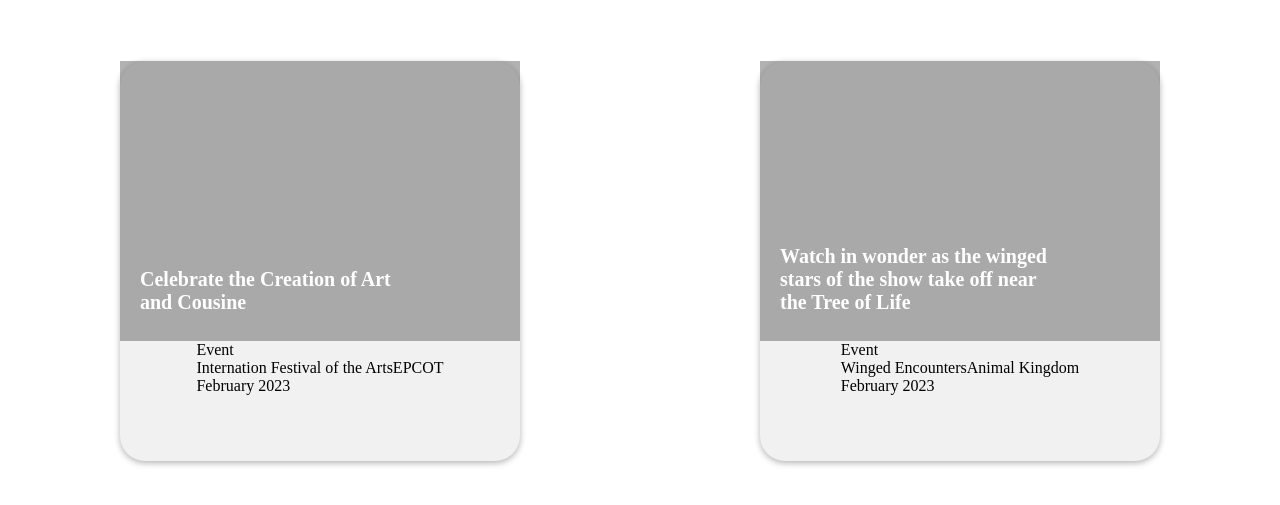
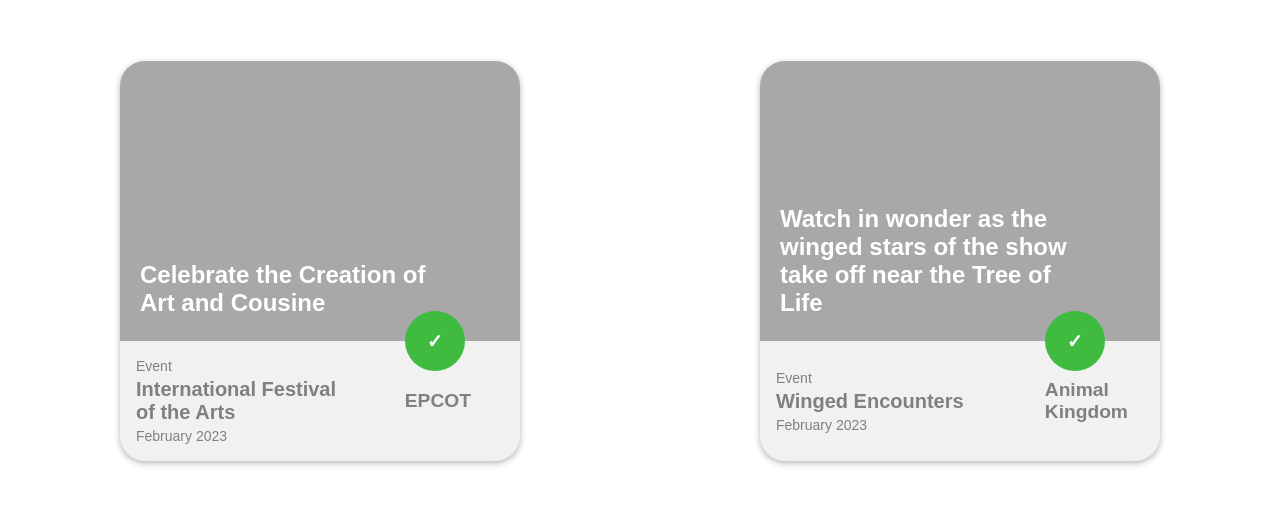
Before and after one commit to daviseagull/web-mobile, a plain HTML site: page Disney/Card.html in a window 1280 px wide. Shown: the part 139-644 px from the top of the page. Drawn offline with Linux system fonts and the light colour scheme.

Commit message:
finished development of Disney html

```diff
--- a/Disney/Card.html
+++ b/Disney/Card.html
@@ -6,35 +6,60 @@
 		<meta name="viewport" content="width=device-width, initial-scale=1.0" />
 		<link rel="stylesheet" type="text/css" href="style.css" />
 		<title>Eventos Disney</title>
+		<!-- NOME: DAVI GOMES SEAGULL TIA: 31746357 -->
 	</head>
 	<body>
 		<article class="flex-container">
 			<section class="card">
-				<aside class="epcot">
-					<h1>Celebrate the Creation of Art and Cousine</h1>
-				</aside>
+				<figure class="epcot">
+					<p>Celebrate the Creation of Art and Cousine</p>
+				</figure>
 				<main>
-					<div>
-						<div class="menor">Event</div>
-						<div class="maior">Internation Festival of the Arts</div>
-						<div class="menor">February 2023</div>
-					</div>
-					<div>EPCOT</div>
+					<article>
+						<p>Event</p>
+						<h1>International Festival of the Arts</h1>
+						<p>February 2023</p>
+					</article>
+					<aside>
+						<div class="button">✓</div>
+						<p>EPCOT</p>
+					</aside>
 				</main>
 			</section>
+
 			<section class="card">
-				<aside class="animal-kingdom">
-					<h1>Watch in wonder as the winged stars of the show take off near the Tree of Life</h1>
-				</aside>
+				<figure class="animal-kingdom">
+					<p>Watch in wonder as the winged stars of the show take off near the Tree of Life</p>
+				</figure>
 				<main>
-					<div>
-						<div class="menor">Event</div>
-						<div class="maior">Winged Encounters</div>
-						<div class="menor">February 2023</div>
-					</div>
-					<div>Animal Kingdom</div>
+					<article>
+						<p>Event</p>
+						<h1>Winged Encounters</h1>
+						<p>February 2023</p>
+					</article>
+					<aside>
+						<div class="button">✓</div>
+						<p>Animal Kingdom</p>
+					</aside>
 				</main>
 			</section>
+
+			<!-- <section class="card">
+				<figure class="image animal-kingdom">
+					<h1>Watch in wonder as the winged stars of the show take off near the Tree of Life</h1>
+				</figure>
+				<main>
+					<article>
+						<h2 class="menor">Event</h2>
+						<h1 class="maior">Winged Encounters</h1>
+						<h2 class="menor">February 2023</h2>
+					</article>
+					<aside>
+						<div class="button">✓</div>
+						<p>Animal Kingdom</p>
+					</aside>
+				</main>
+			</section> -->
 		</article>
 	</body>
 </html>
--- a/Disney/style.css
+++ b/Disney/style.css
@@ -1,6 +1,7 @@
 body {
 	margin: 0;
 	padding: 0;
+	font-family: sans-serif;
 }
 
 .flex-container {
@@ -24,7 +25,8 @@ body {
 	box-shadow: 0px 2px 6px rgba(0, 0, 0, 0.3);
 }
 
-aside {
+figure {
+	margin: 0;
 	display: flex;
 	flex-direction: row;
 	align-items: end;
@@ -34,20 +36,53 @@ aside {
 	background-blend-mode: color;
 	background-position: 50% 10%;
 	background-size: cover;
+	border-top-left-radius: 25px;
+	border-top-right-radius: 25px;
 	width: 400px;
 	height: 70%;
 }
 
-aside h1 {
+figure p {
 	padding-left: 5%;
-	width: 70%;
+	font-weight: bold;
+	font-size: 24px;
+	width: 75%;
 }
 
 main {
 	display: flex;
 	flex-direction: row;
+	width: 100%;
+	height: 30%;
+	color: grey;
+}
+
+main aside {
+	display: flex;
 	align-items: center;
-	justify-items: end;
+	width: 30%;
+	font-weight: bold;
+	font-size: larger;
+	color: grey;
+}
+
+main article {
+	display: flex;
+	flex-direction: column;
+	justify-content: center;
+	margin-left: 16px;
+	width: 70%;
+}
+
+main article h1 {
+	margin: 4px 0;
+	font-size: 20px;
+	width: 80%;
+}
+
+main article p {
+	margin: 0;
+	font-size: 14px;
 }
 
 .epcot {
@@ -58,27 +93,18 @@ main {
 	background-image: url('assets/IMG_1171.JPG');
 }
 
-.card img {
-	width: 100%;
-	height: auto;
-	margin-bottom: 20px;
+.button {
+	width: 60px;
+	height: 60px;
+	background-color: rgb(63, 187, 63);
+	border-radius: 50%;
+
+	position: absolute;
+	align-self: flex-start;
+	margin-top: -30px;
+	display: flex;
+	justify-content: center;
+	align-items: center;
+
+	color: white;
 }
-
-.card h3 {
-	font-size: 1.5em;
-	margin-bottom: 10px;
-}
-
-.card p {
-	font-size: 1em;
-	margin-bottom: 20px;
-}
-
-button {
-	background-color: #4caf50;
-	color: white;
-	padding: 10px 20px;
-	border: none;
-	border-radius: 4px;
-	cursor: pointer;
-}
```
